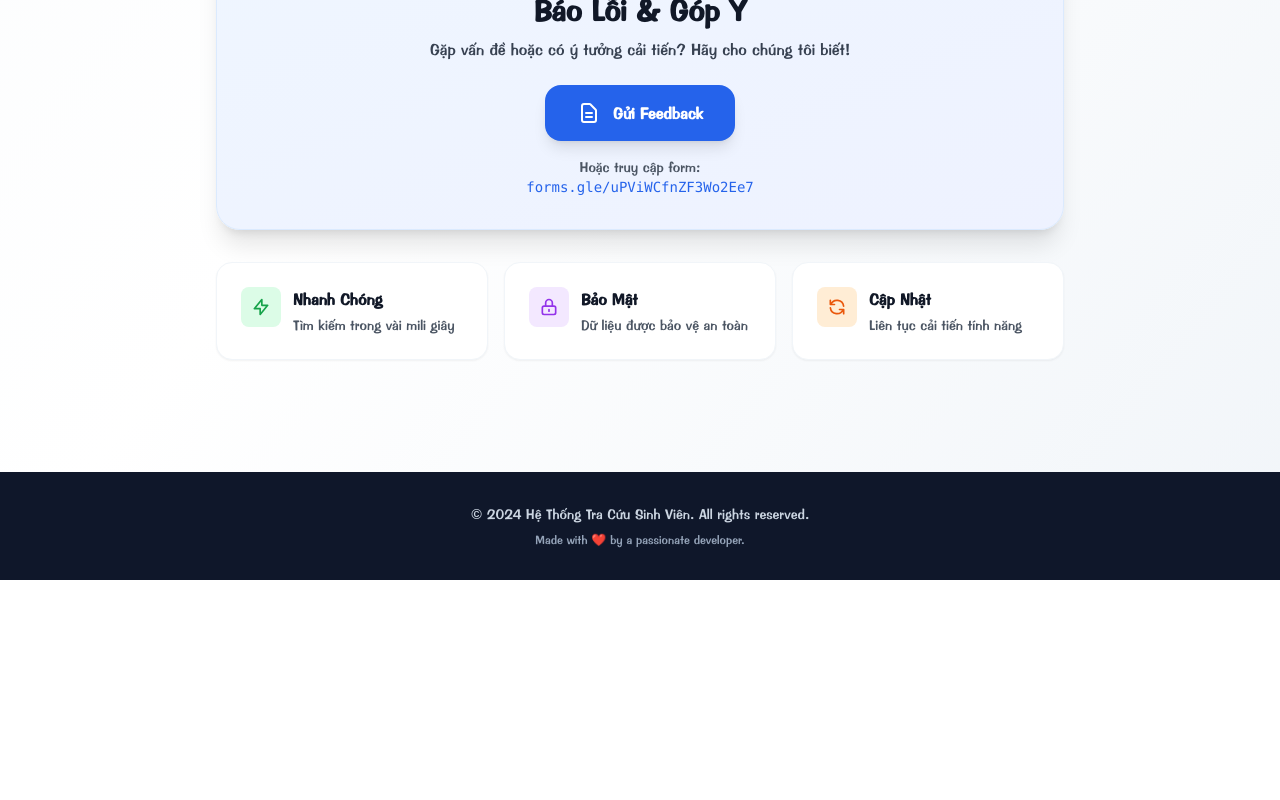
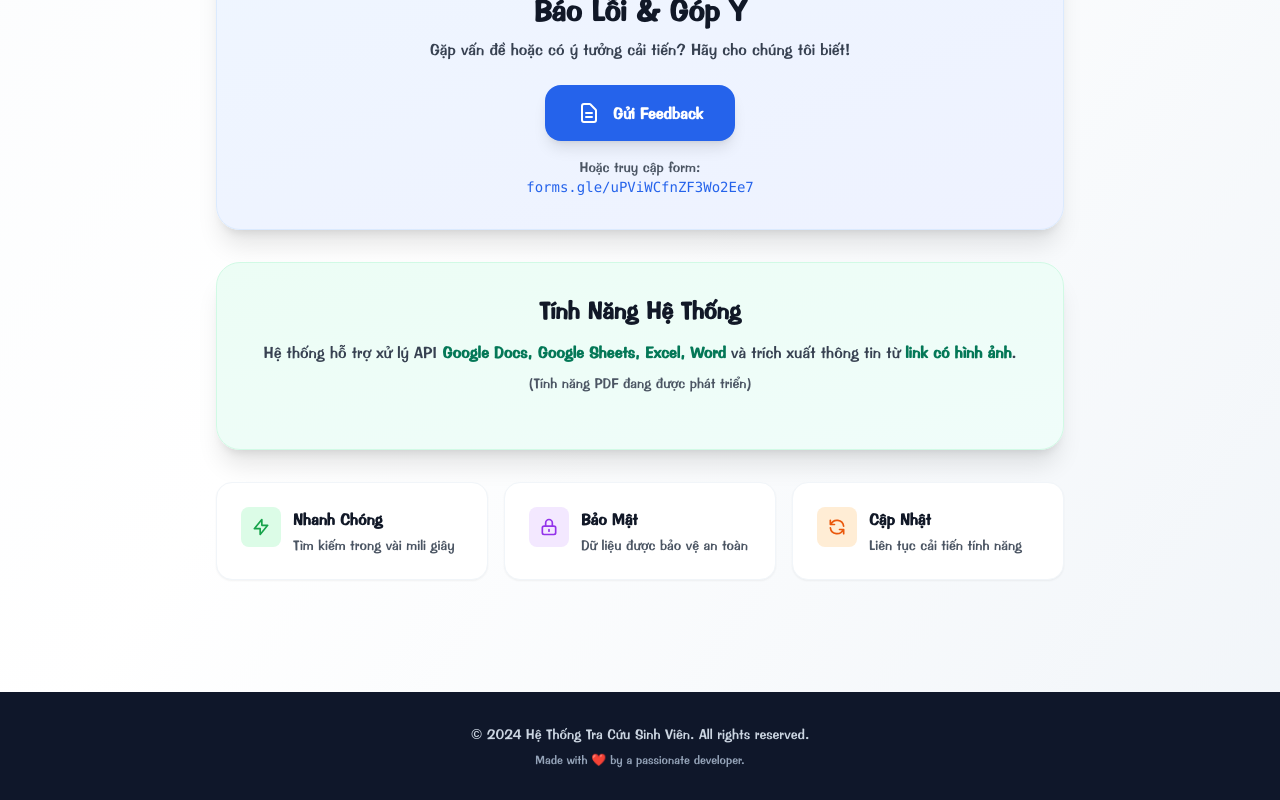
Before and after one commit to Tung-Quan/tra-cuu-diem-ren-luyen-shiba-hehe, a React (Vite) app in the folder frontend/: page /tra-cuu-diem-ren-luyen-shiba-hehe/contact in a window 1280 px wide. Shown: the part 999-1799 px from the top of the page. Before the commit the page ends 1579 px from the top, so only its background shows below. Built offline with nearby package versions, Linux system fonts and the light colour scheme; no server answers.

Commit message:
feat: add system features description section

```diff
--- a/frontend/src/pages/ContactPage.tsx
+++ b/frontend/src/pages/ContactPage.tsx
@@ -122,6 +122,17 @@ export default function ContactPage() {
             </div>
           </div>
 
+          {/* Features Section */}
+          <div className="bg-gradient-to-br from-emerald-50 to-teal-50 rounded-3xl shadow-xl p-8 border border-emerald-100">
+            <div className="text-center mb-6">
+              <h2 className="text-2xl font-bold text-gray-900 mb-3">Tính Năng Hệ Thống</h2>
+              <p className="text-gray-700 max-w-3xl mx-auto leading-relaxed">
+                Hệ thống hỗ trợ xử lý API <span className="font-semibold text-emerald-700">Google Docs, Google Sheets, Excel, Word</span> và trích xuất thông tin từ <span className="font-semibold text-emerald-700">link có hình ảnh</span>.
+                <span className="text-sm text-gray-600 block mt-2">(Tính năng PDF đang được phát triển)</span>
+              </p>
+            </div>
+          </div>
+
           {/* Info Cards */}
           <div className="grid md:grid-cols-3 gap-4">
             <div className="bg-white rounded-2xl p-6 border border-slate-100 shadow-sm">
```
